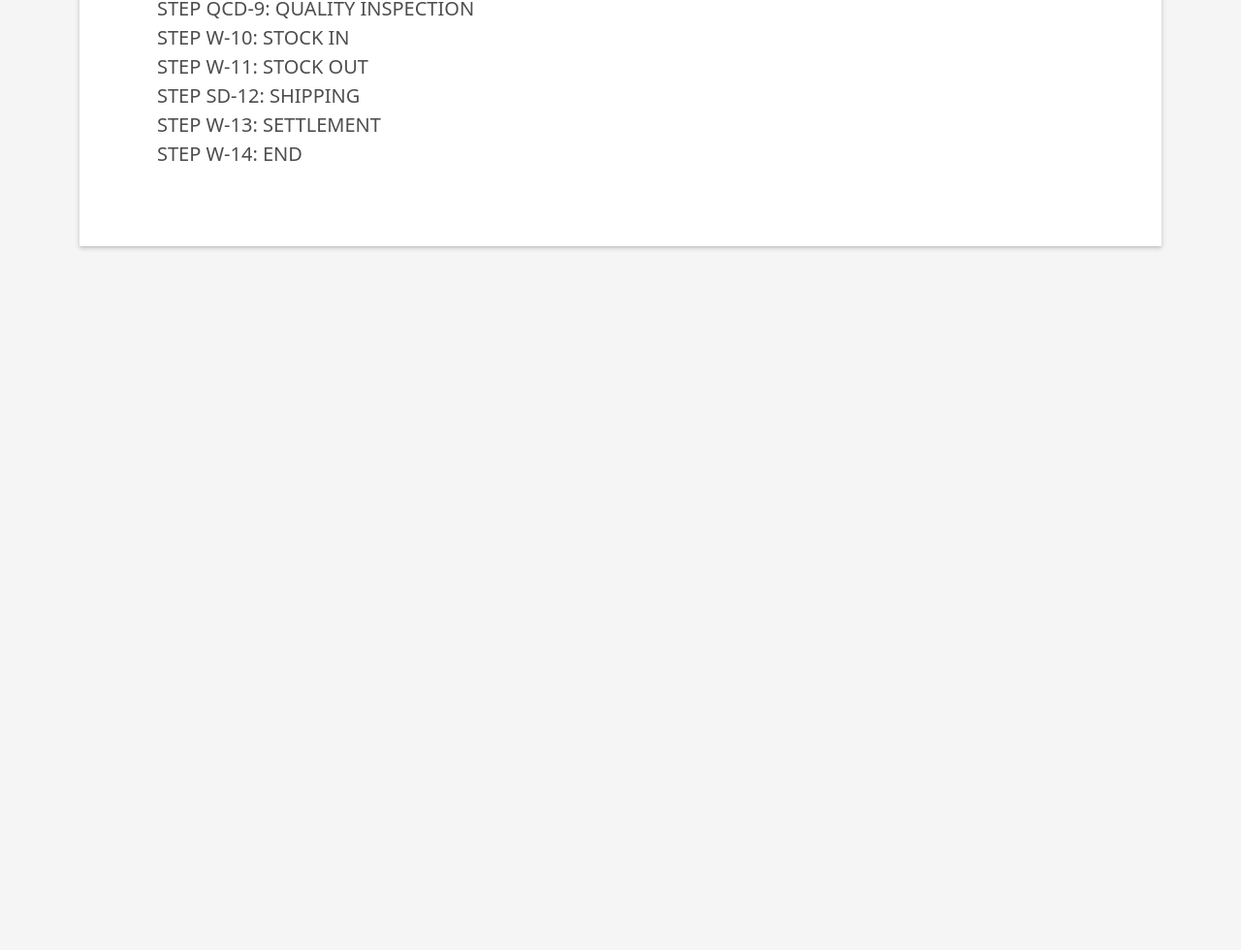
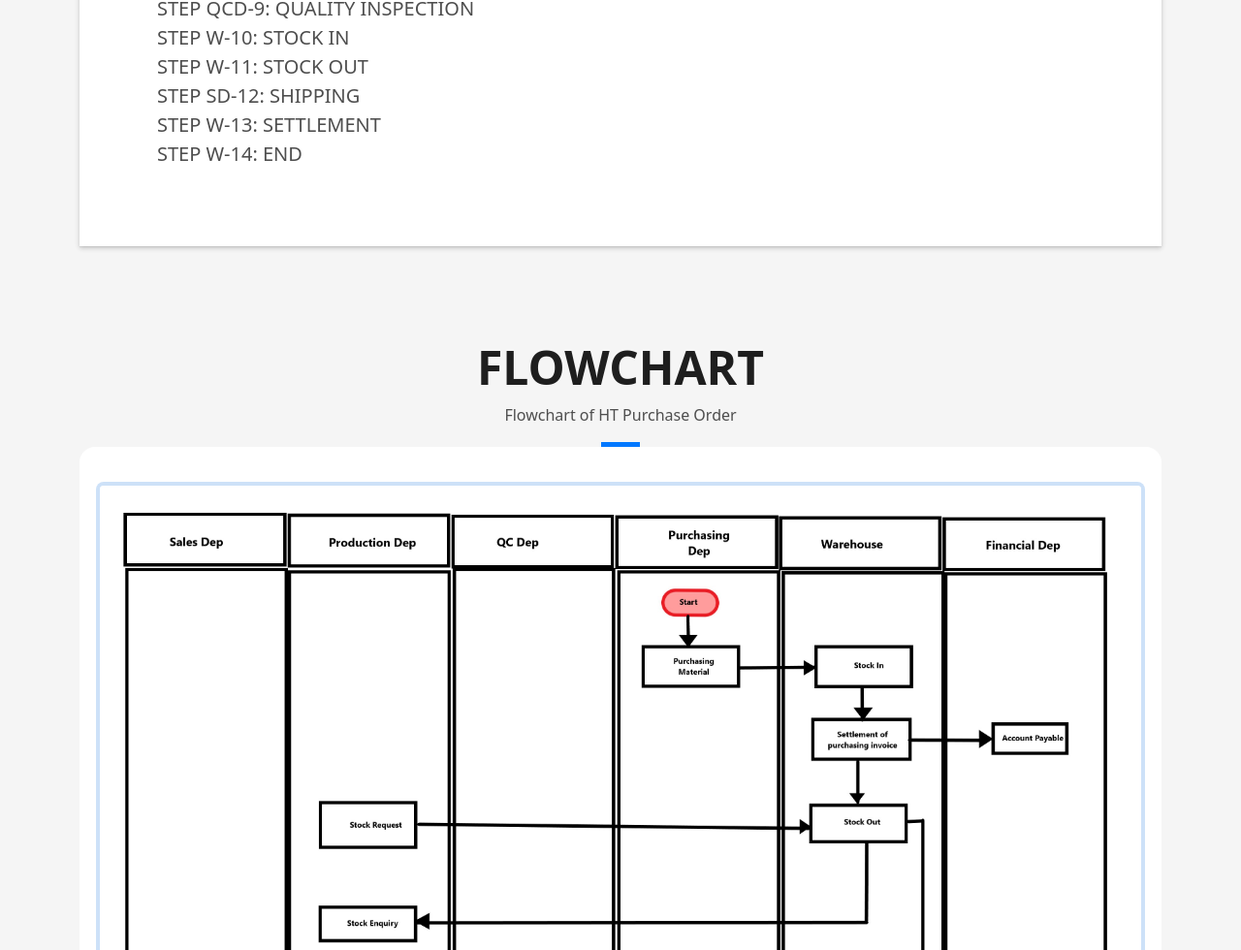
Before and after one commit to prasoonghosh/HT-Project-Page, a website: page inventory management.html in a window 1280 px wide. Shown: the part 3400-4380 px from the top of the page at 97% size. Before the commit the page ends 3702 px from the top, so only its background shows below. Drawn offline with Linux system fonts and the light colour scheme.

Commit message:
Coded the flowchart section

```diff
--- a/inventory management.html
+++ b/inventory management.html
@@ -188,6 +188,37 @@
 
 <!-- End Algorithm -->
 
+<!-- Flowchart -->
+<section id="flowchart" class="services-mf pt-5 route">
+    <div class="container">
+        <div class="row">
+            <div class="col-sm-12">
+                <div class="title-box- text-center">
+                    <h3 class="title-a">
+                        Flowchart
+                    </h3>
+                    <p class="subtitle-a">
+                        Flowchart of HT Purchase Order
+                    </p>
+                    <div class="line-mf"></div>
+                </div>
+            </div>
+        </div>
+        <div class="align-items-center row">
+            <div class="col-md-12">
+                <div class="service-box align-items-center">
+                    <div class="service-content">
+                        <p class="s-description align-items-center">
+                            <img src="assets/img/inventory-management/Inventory-management_Flowchart.jpg" class="img-fluid rounded box-shadow-a">
+                        </p>
+                    </div>
+                </div>
+            </div>
+        </div>
+    </div>
+</section>
+<!-- End Flowchart -->
+
 <!-- Back to top -->
 <div id="preloader"></div>
 <a href="#" class="back-to-top d-flex align-items-center justify-content-center"><i class="bi bi-arrow-up-short"></i></a>
```
Also changed, not shown: assets/img/inventory-management/Inventory-management_Flowchart.jpg (added).
